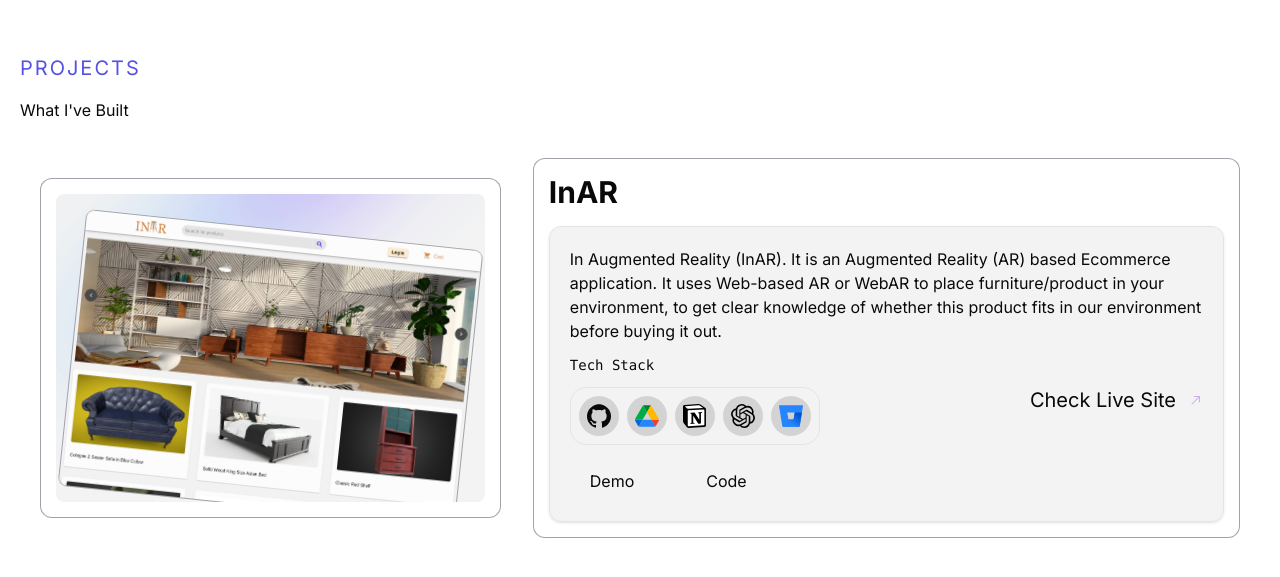
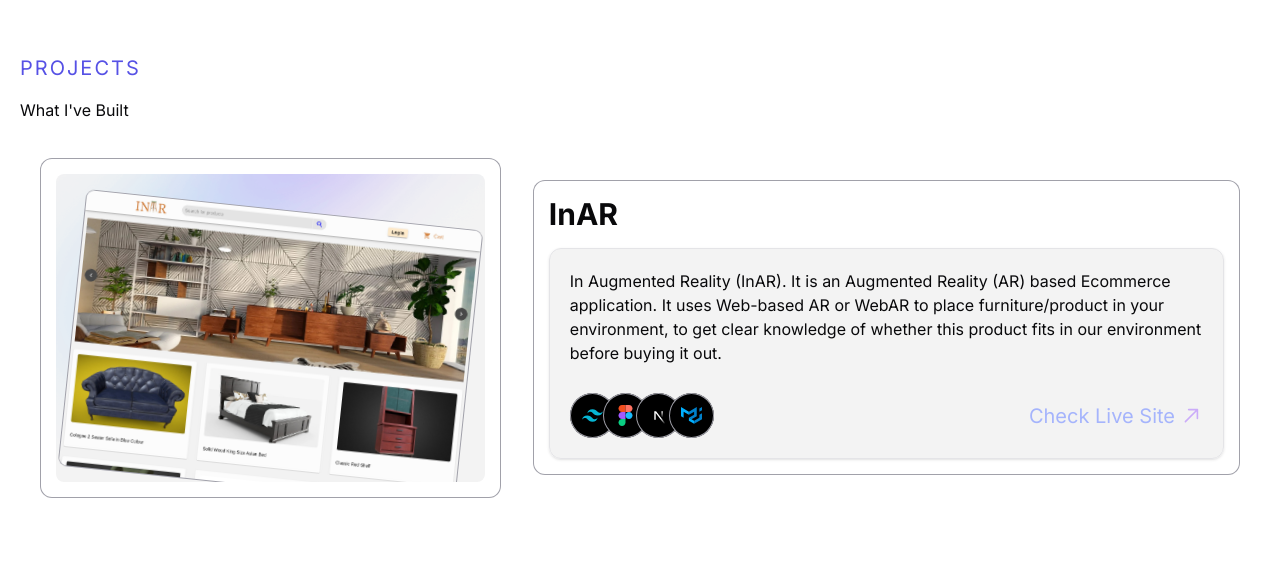
Before and after one commit to RiteshK-611/portfolio, a Next.js app: page / in a window 1280 px wide. Shown: the part 1674-2251 px from the top of the page. Built offline with nearby package versions, Linux system fonts and the light colour scheme.

Commit message:
refactor: Update Project component and add AvatarCircles component

```diff
--- a/src/components/Project.tsx
+++ b/src/components/Project.tsx
@@ -7,16 +7,9 @@
 import { Icons } from "@/lib/Icons";
 import { motion, useScroll, Variants } from "framer-motion";
 import { ArrowTopRightIcon } from "@radix-ui/react-icons";
+import AvatarCircles from "./ui/avatar-circles";
 
-const usedArray = [
-  "React",
-  "Javascript",
-  "Node",
-  "MongoDB",
-  "MaterialUI",
-  "Figma",
-  "WebAR",
-];
+const item = ["/tail.svg", "/figma.svg", "/next.svg", "/mui.svg"];
 
 const cardVariants: Variants = {
   offscreen: {
@@ -78,40 +71,18 @@
                   knowledge of whether this product fits in our environment
                   before buying it out.
                 </p>
-                <div className="pt-3 flex justify-between items-center">
-                  <div>
-                    <p className="text-sm font-mono">Tech Stack</p>
-                    <Dock className="left-0">
-                      <DockIcon>
-                        <Icons.gitHub className="h-6 w-6" />
-                      </DockIcon>
-                      <DockIcon>
-                        <Icons.googleDrive className="h-6 w-6" />
-                      </DockIcon>
-                      <DockIcon>
-                        <Icons.notion className="h-6 w-6" />
-                      </DockIcon>
-                      <DockIcon>
-                        <Icons.openai className="h-6 w-6" />
-                      </DockIcon>
-                      <DockIcon>
-                        <Icons.whatsapp className="h-6 w-6" />
-                      </DockIcon>
-                    </Dock>
-                  </div>
+                <div className="mt-7 flex justify-between items-center">
+                  <AvatarCircles avatarUrls={item} />
                   <div className="flex justify-center items-center">
-                    <p className="flex lg:text-xl md:text-xs text-sm text-purple">
+                    <p className="flex lg:text-xl md:text-xs text-s text-indigo-300">
                       Check Live Site
                     </p>
-                    <ArrowTopRightIcon className="ms-3" color="#CBACF9" />
+                    <ArrowTopRightIcon
+                      className="ms-1 w-6 h-6"
+                      color="#CBACF9"
+                    />
                   </div>
                 </div>
-                <Link href="#">
-                  <button className="px-5 py-2 mt-4 mr-8">Demo</button>
-                </Link>
-                <Link href="#">
-                  <button className="px-5 py-2 mt-4">Code</button>
-                </Link>
               </div>
             </div>
           </div>
--- a/src/components/ThreeD.tsx
+++ b/src/components/ThreeD.tsx
@@ -66,7 +66,7 @@
 
   return (
     <>
-      <div className="-m-2 rounded-xl  p-2 ring-1 ring-inset ring-ring lg:-m-4 lg:rounded-2xl lg:p-4">
+      <div className="-m-2 rounded-xl p-2 ring-1 ring-inset ring-ring lg:-m-4 lg:rounded-2xl lg:p-4">
         <Canvas
           ref={canvasRef}
           className="hidden md:block rounded-xl border text-card-foreground shadow bg-primary/5"
--- /dev/null
+++ b/src/components/ui/avatar-circles.tsx
@@ -0,0 +1,31 @@
+"use client";
+
+import { cn } from "@/lib/utils";
+import Image from "next/image";
+import React from "react";
+
+interface AvatarCirclesProps {
+  className?: string;
+  avatarUrls: string[];
+}
+
+const AvatarCircles = ({ className, avatarUrls }: AvatarCirclesProps) => {
+  return (
+    <div className={cn("z-10 flex -space-x-3 rtl:space-x-reverse", className)}>
+      {avatarUrls.map((url, index) => (
+        <div key={index} className="bg-black rounded-full ring-1 ring-inset ring-ring">
+          <Image
+            key={index}
+            className="p-3"
+            src={url}
+            width={45}
+            height={45}
+            alt={`Avatar ${index + 1}`}
+          />
+        </div>
+      ))}
+    </div>
+  );
+};
+
+export default AvatarCircles;
```
Also changed, not shown: src/lib/Icons.tsx (+12 -2 lines).
